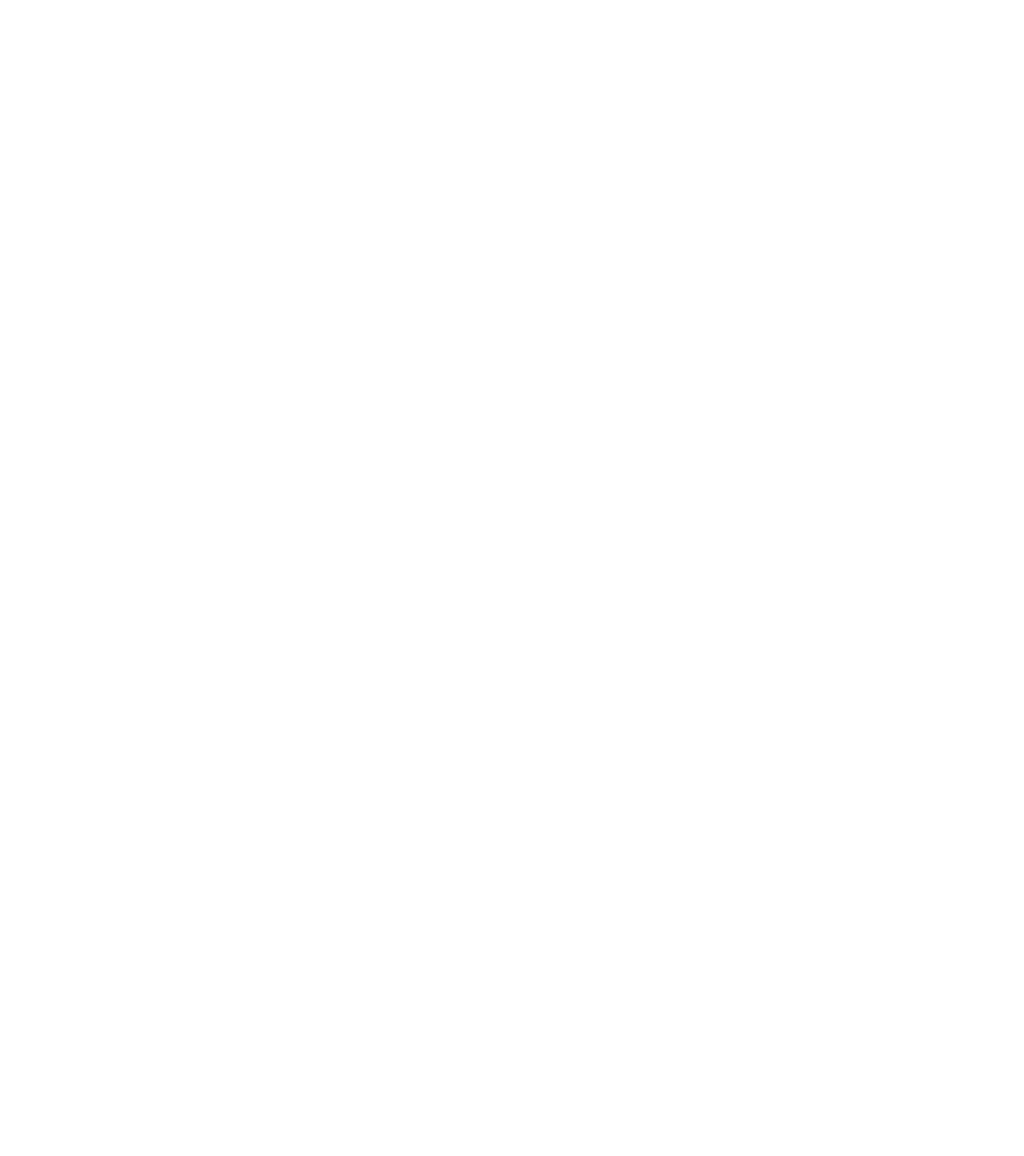
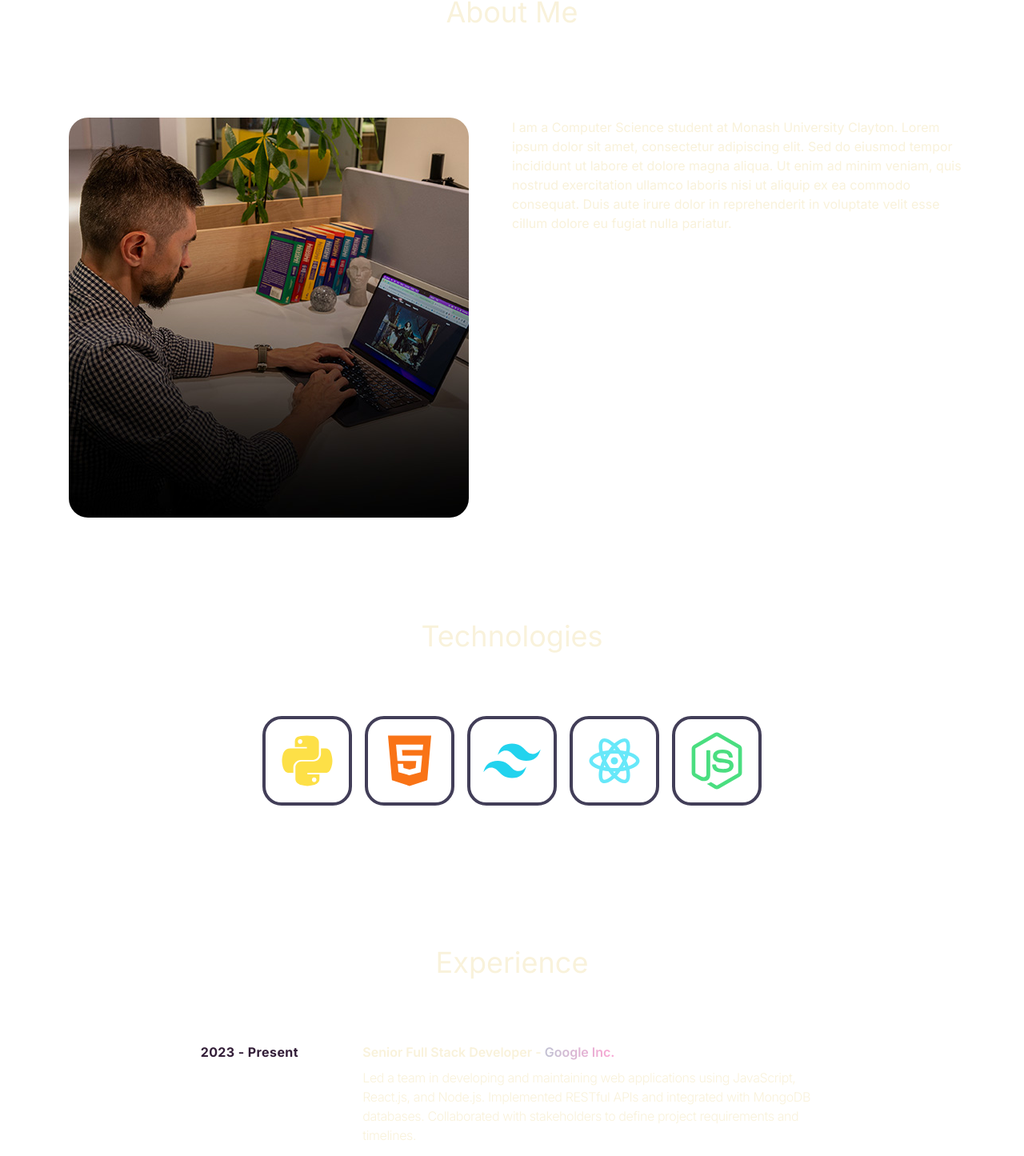
Before and after one commit to jaredabw/jaredabw.github.io, a React (Vite) app: page / in a window 1280 px wide. Shown: the part 840-2285 px from the top of the page at 80% size. Before the commit the page ends 800 px from the top, so only its background shows below. Built offline with nearby package versions, Linux system fonts and the light colour scheme.

Commit message:
added About Me, Technologies, Experiences

```diff
--- a/src/App.jsx
+++ b/src/App.jsx
@@ -1,5 +1,8 @@
+import About from "./components/About";
+import Experiences from "./components/Experiences";
 import Hero from "./components/Hero";
 import Navbar from "./components/Navbar";
+import Technologies from "./components/Technologies";
 
 const App = () => {
   return (
@@ -11,8 +14,11 @@
         </div>
 
         <div className="container mx-auto px-8">
-        <Navbar/>
-        <Hero/>
+          <Navbar />
+          <Hero />
+          <About />
+          <Technologies />
+          <Experiences />
         </div>
       </div>
     </>
--- /dev/null
+++ b/src/components/About.jsx
@@ -0,0 +1,24 @@
+import aboutImg from '../assets/about.jpg'
+import { ABOUT_TEXT } from '../constants'
+
+const About = () => {
+    return (
+        <div className="pb-4">
+            <h2 className="my-20 text-center text-4xl">About Me</h2>
+            <div className="flex flex-wrap">
+                <div className="w-full lg:w-1/2 lg:p-8">
+                    <div className="flex items-center justify-center">
+                        <img className="rounded-3xl"src={aboutImg} alt="about" />
+                    </div>
+                </div>
+                <div className="w-full lg:w-1/2">
+                    <div className="flex justify-center lg:justify-start">
+                        <p className="my-2 max-w-xl py-6">{ABOUT_TEXT}</p>
+                    </div>
+                </div>
+            </div>
+        </div>
+    )
+}
+
+export default About
--- /dev/null
+++ b/src/components/Experiences.jsx
@@ -0,0 +1,30 @@
+import { EXPERIENCES } from '../constants'
+
+const Experiences = () => {
+    return (
+        <div className="pb-4">
+            <h2 className="my-20 text-center text-4xl">Experience</h2>
+            <div>
+                {EXPERIENCES.map((experience, index) => (
+                    <div key={index} className="mb-8 flex flex-wrap lg:justify-center">
+                        <div className="w-full lg:w-1/6">
+                            <p className="mb-2 text-m font-bold tracking-wide text-dark_purple-500">{experience.year}</p>
+                        </div>
+                        <div className="w-full max-w-xl lg:w-3/4">
+                            <h6 className="mb-2 font-semibold">
+                                {experience.role} - <span className="bg-gradient-to-r from-pomp_and_power-800 from-5% to-95% to-pink-300 bg-clip-text text-transparent">
+                                    {experience.company}</span>
+                            </h6>
+                            <p className="mb-4 tracking-tight font-light">{experience.description}</p>
+                            {experience.technologies.map((technology, index) => (
+                                <span key={index} className="mr-2 mt-4 rounded bg-pomp_and_power-700 px-2 py-1 text-sm font-medium text-dark_purple-300 hover:bg-pomp_and_power-800">{technology}</span>
+                            ))}
+                        </div>
+                    </div>
+                ))}
+            </div>
+        </div>
+    )
+}
+
+export default Experiences
--- /dev/null
+++ b/src/components/Technologies.jsx
@@ -0,0 +1,34 @@
+import { RiReactjsLine } from 'react-icons/ri'
+import { FaHtml5 } from 'react-icons/fa'
+import { FaPython } from 'react-icons/fa'
+import { RiTailwindCssFill } from 'react-icons/ri'
+import { FaNodeJs } from 'react-icons/fa'
+
+
+const Technologies = () => {
+  return (
+    <div className="pb-24">
+      <h2 className="my-20 text-center text-4xl">Technologies</h2>
+      <div className="flex flex-wrap items-center justify-center gap-4">
+        <div className="rounded-3xl border-4 border-pomp_and_power-300 p-4">
+            <FaPython className="text-7xl text-yellow-300"/>
+        </div>
+        <div className="rounded-3xl border-4 border-pomp_and_power-300 p-4">
+            <FaHtml5 className="text-7xl text-orange-500"/>
+        </div>
+        <div className="rounded-3xl border-4 border-pomp_and_power-300 p-4">
+            <RiTailwindCssFill className="text-7xl text-cyan-400"/>
+        </div>
+        <div className="rounded-3xl border-4 border-pomp_and_power-300 p-4">
+            <RiReactjsLine className="text-7xl text-cyan-300"/>
+        </div>
+        <div className="rounded-3xl border-4 border-pomp_and_power-300 p-4">
+            <FaNodeJs className="text-7xl text-green-400"/>
+        </div>
+
+      </div>
+    </div>
+  )
+}
+
+export default Technologies
```
Lines whose indentation alone changed are shown as unchanged.
